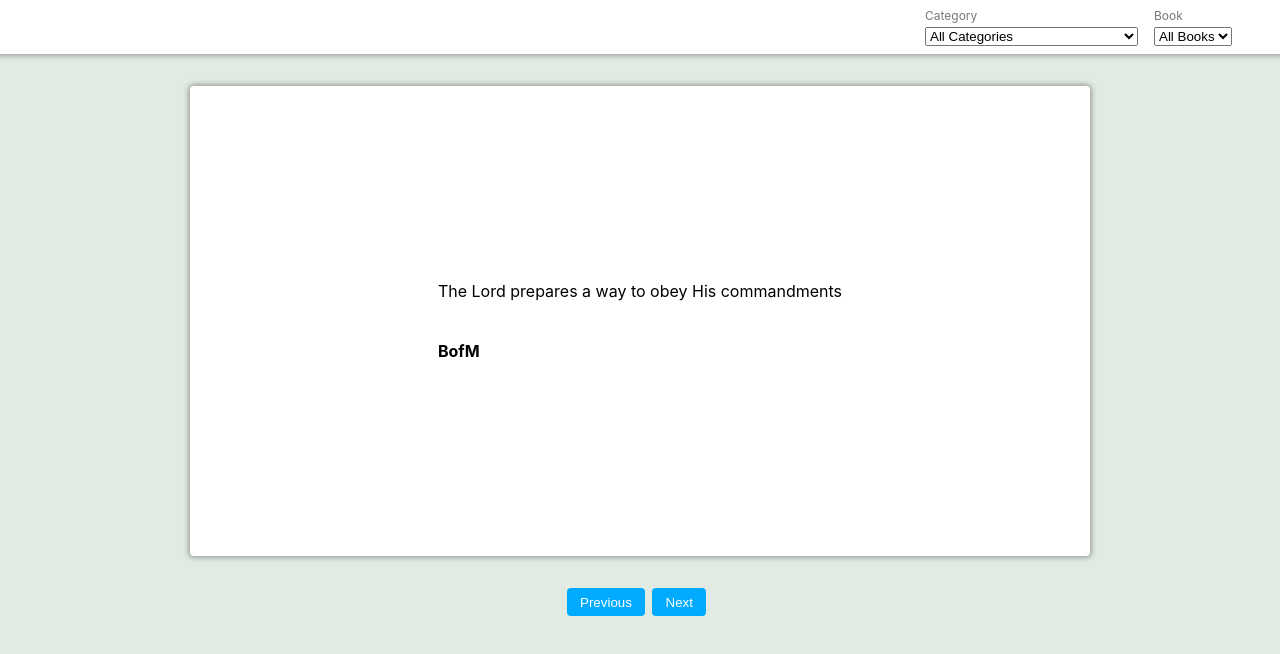
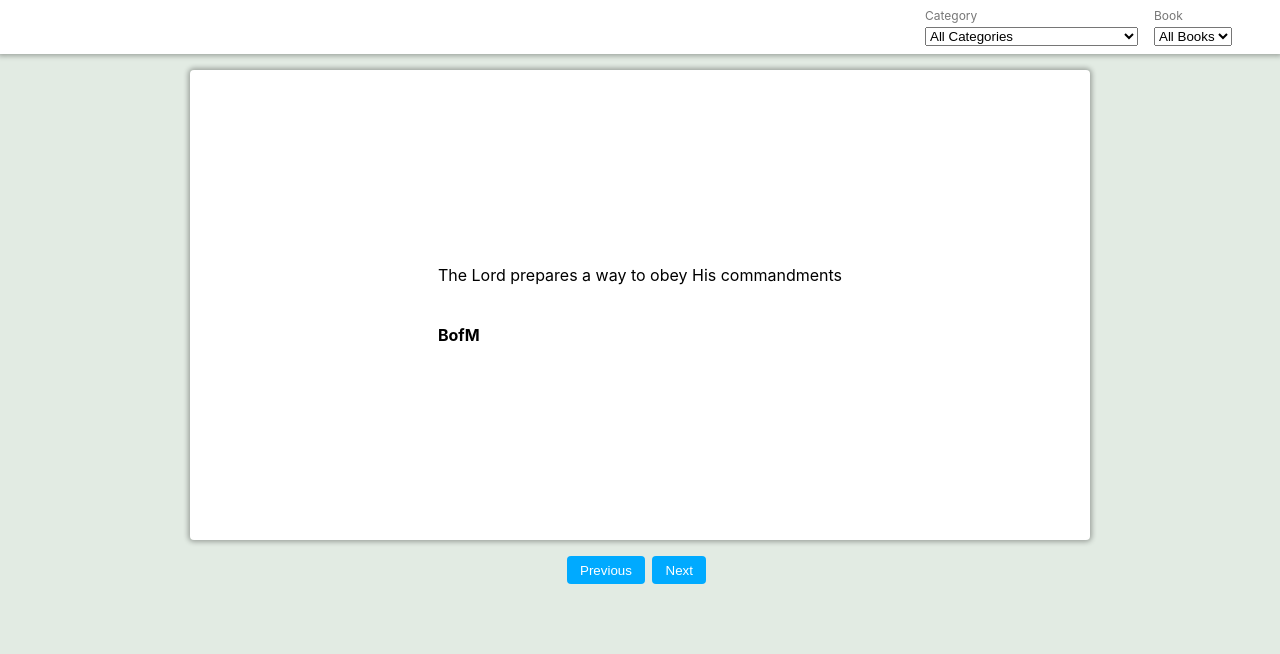
Before and after one commit to dustinblainemyers/DoctrinalMasteryReview, a React (Create React App) app: page / in a window 1280 px wide. Shown: the top 654 px of the page. Built offline with nearby package versions, Linux system fonts and the light colour scheme; the HTML template or start-up script is replaced by a standard one.

Commit message:
picture overflow fixed

```diff
--- a/src/App.css
+++ b/src/App.css
@@ -129,7 +129,7 @@ pre {
   background-repeat: no-repeat;
   background-position: center;
   background-size: contain;
-  height: 100%;
+  height: 90%;
 }
 
 .answer-placeholder {
@@ -159,6 +159,6 @@ pre {
 
 @media (min-width: 947px) {
   .container {
-    margin: 2rem auto;
+    margin: 1rem auto;
   }
 }
```
